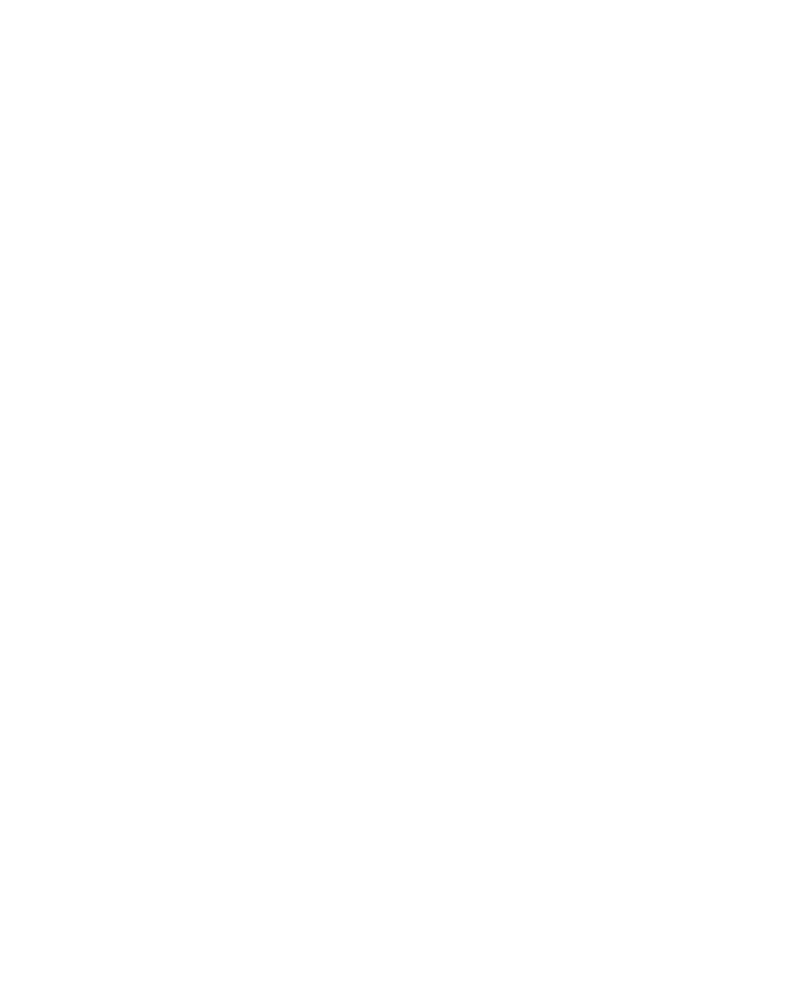
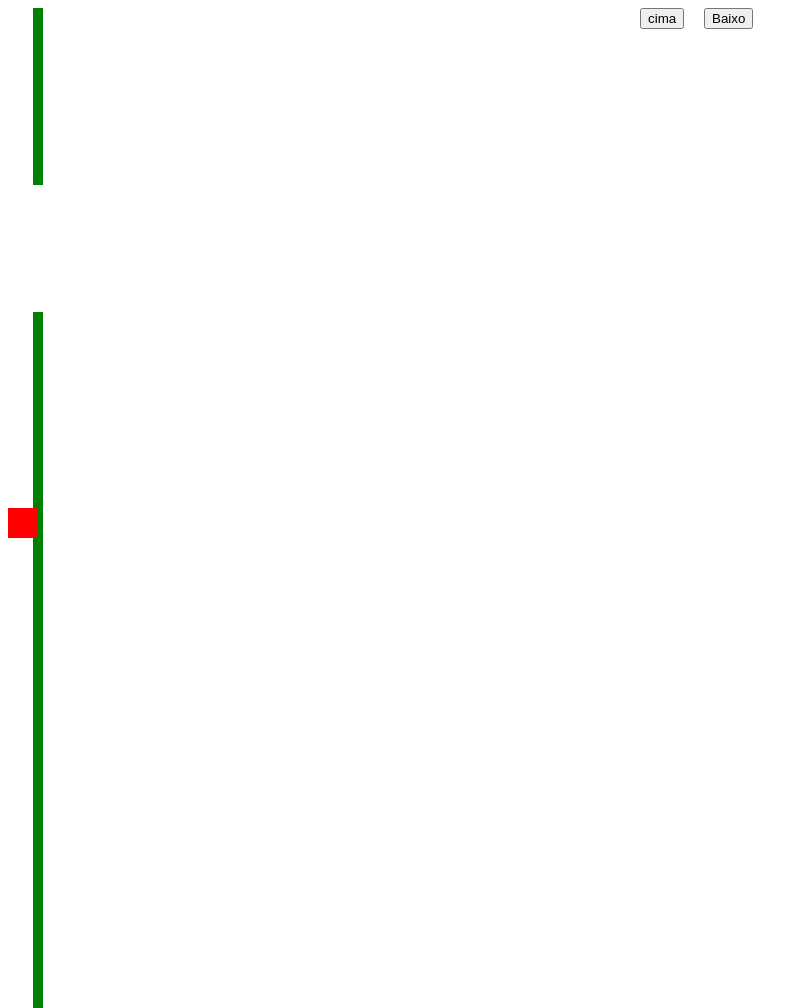
Before and after one commit to henriqueschmidt/velozes-e-furiosos, a plain HTML site: page index.html in a window 1280 px wide. Shown: the whole page, without its empty margins (0-808 px from the left). Before the commit the page ends 800 px from the top, so only its background shows below. Drawn offline with Linux system fonts and the light colour scheme.

Commit message:
comandos de movimentacao e objetos de bloqueio

```diff
--- a/index.html
+++ b/index.html
@@ -4,7 +4,114 @@
     <meta charset="UTF-8">
     <title>Title</title>
 </head>
-<body>
+<body onload="startGame()">
 
+<button onclick="componente.cima()"  style="position: absolute; left: 50%;">cima</button>
+<button onclick="componente.baixo()"  style="position: absolute; left: 55%;">Baixo</button>
+<script>
+    var componente;
+    var obstaculos = [];
+
+    var myGameArea = {
+        canvas: document.createElement("canvas"),
+        start: function () {
+            this.canvas.width = 1000;
+            this.canvas.height = 1000;
+            this.context = this.canvas.getContext("2d");
+            document.body.insertBefore(this.canvas, document.body.childNodes[0]);
+            this.frameNo = 0;
+            this.interval = setInterval(updateGameArea, 20);
+        },
+        clear: function () {
+            this.context.clearRect(0, 0, this.canvas.width, this.canvas.height);
+        }
+    }
+
+    function keylistener(event){
+        console.log(event);
+        if(event.keyCode== 119 ){
+            componente.cima();
+        }else if(event.keyCode== 115 ){
+            componente.baixo()
+        }
+    }
+    document.addEventListener('keypress', keylistener);
+
+    function startGame() {
+        myGameArea.start();
+        componente = new carro(30, 30, "red", 0, 500);
+        componente.recarregar();
+    }
+
+
+    function carro(width, height, color, x, y) {
+        this.width = width;
+        this.height = height;
+        this.x = x;
+        this.y = y;
+        var ctx = myGameArea.context;
+        this.recarregar = function () {
+            ctx.fillStyle = color;
+            ctx.fillRect(this.x, this.y, this.width, this.height);
+        }
+        this.cima = function () {
+            ctx.clearRect(this.x, this.y, this.width, this.height);
+            this.y = this.y - 50;
+            ctx.fillRect(this.x, this.y, this.width, this.height);
+            console.log(this.y);
+        }
+
+        this.baixo = function () {
+            ctx.clearRect(this.x, this.y, this.width, this.height);
+            this.y = this.y + 50;
+            ctx.fillRect(this.x, this.y, this.width, this.height);
+
+        }
+
+        this.crashWith = function (otherobj) {
+            var myleft = this.x;
+            var myright = this.x + (this.width);
+            var mytop = this.y;
+            var mybottom = this.y + (this.height);
+            var otherleft = otherobj.x;
+            var otherright = otherobj.x + (otherobj.width);
+            var othertop = otherobj.y;
+            var otherbottom = otherobj.y + (otherobj.height);
+            var crash = true;
+            if ((mybottom < othertop) || (mytop > otherbottom) || (myright < otherleft) || (myleft > otherright)) {
+                crash = false;
+            }
+            return crash;
+        }
+    }
+
+    function updateGameArea() {
+        var x, height, gap, minHeight, maxHeight, minGap, maxGap;
+        for (i = 0; i < obstaculos.length; i += 1) {
+            if (componente.crashWith(obstaculos[i])) {
+                return;
+            }
+        }
+        myGameArea.clear();
+        myGameArea.frameNo += 1;
+        if (myGameArea.frameNo == 1) {
+            x = myGameArea.canvas.width;
+            minHeight = 20;
+            maxHeight = 200;
+            height = Math.floor(Math.random() * (maxHeight - minHeight + 1) + minHeight);
+            minGap = 50;
+            maxGap = 200;
+            gap = Math.floor(Math.random() * (maxGap - minGap + 1) + minGap);
+            obstaculos.push(new carro(10, height, "green", x, 0));
+            obstaculos.push(new carro(10, x - height - gap, "green", x, height + gap));
+        }
+        for (i = 0; i < obstaculos.length; i += 1) {
+            obstaculos[i].x += -15;
+            obstaculos[i].recarregar();
+        }
+        componente.recarregar();
+    }
+
+</script>
 </body>
 </html>
```
